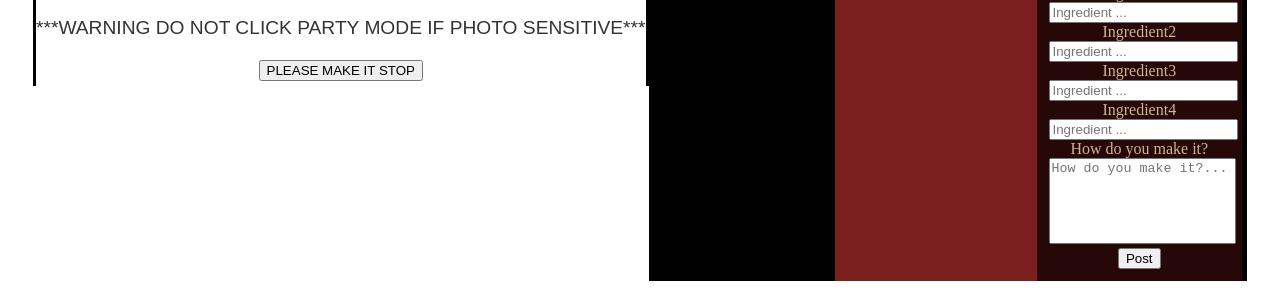
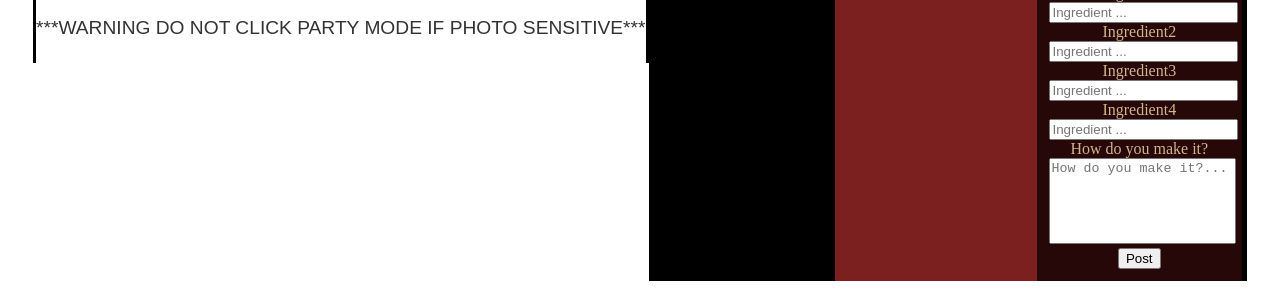
Before and after one commit to jccaropino7786/Drink-Menu, a plain HTML site: page index.html in a window 1280 px wide. Shown: the part 157-461 px from the top of the page. Drawn offline with Linux system fonts and the light colour scheme; no server answers.

Commit message:
removed refresh button

```diff
--- a/index.html
+++ b/index.html
@@ -14,7 +14,6 @@
         <button id="partyToggle" value="true">Party Mode</button>
         <p id="warning">***WARNING DO NOT CLICK PARTY MODE IF PHOTO SENSITIVE***
         </p>
-        <form><button id="submitToggle" value="true">PLEASE MAKE IT STOP</button></form>
         <!-- Dark Toggle End -->
 
         </div>
```
